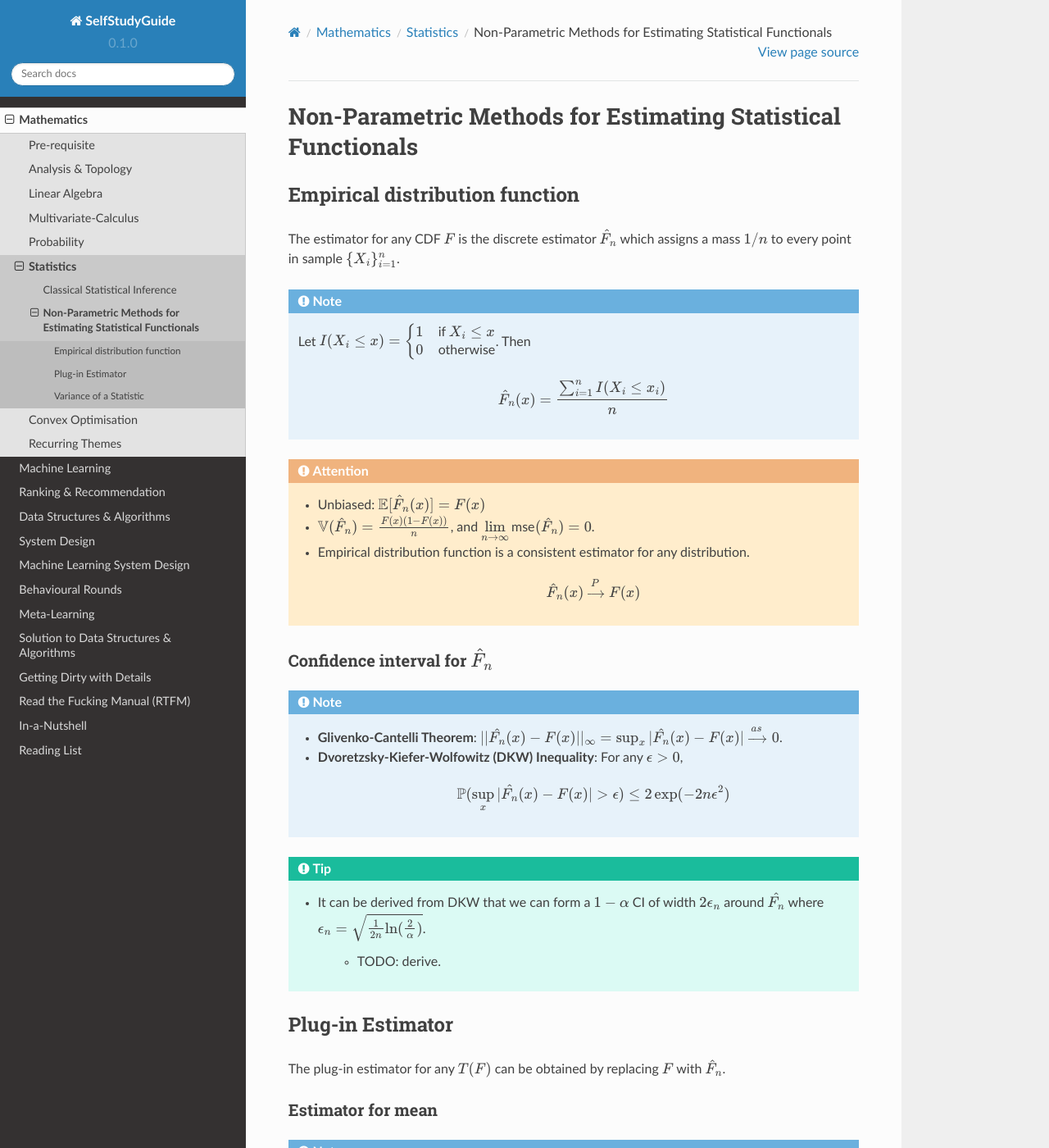
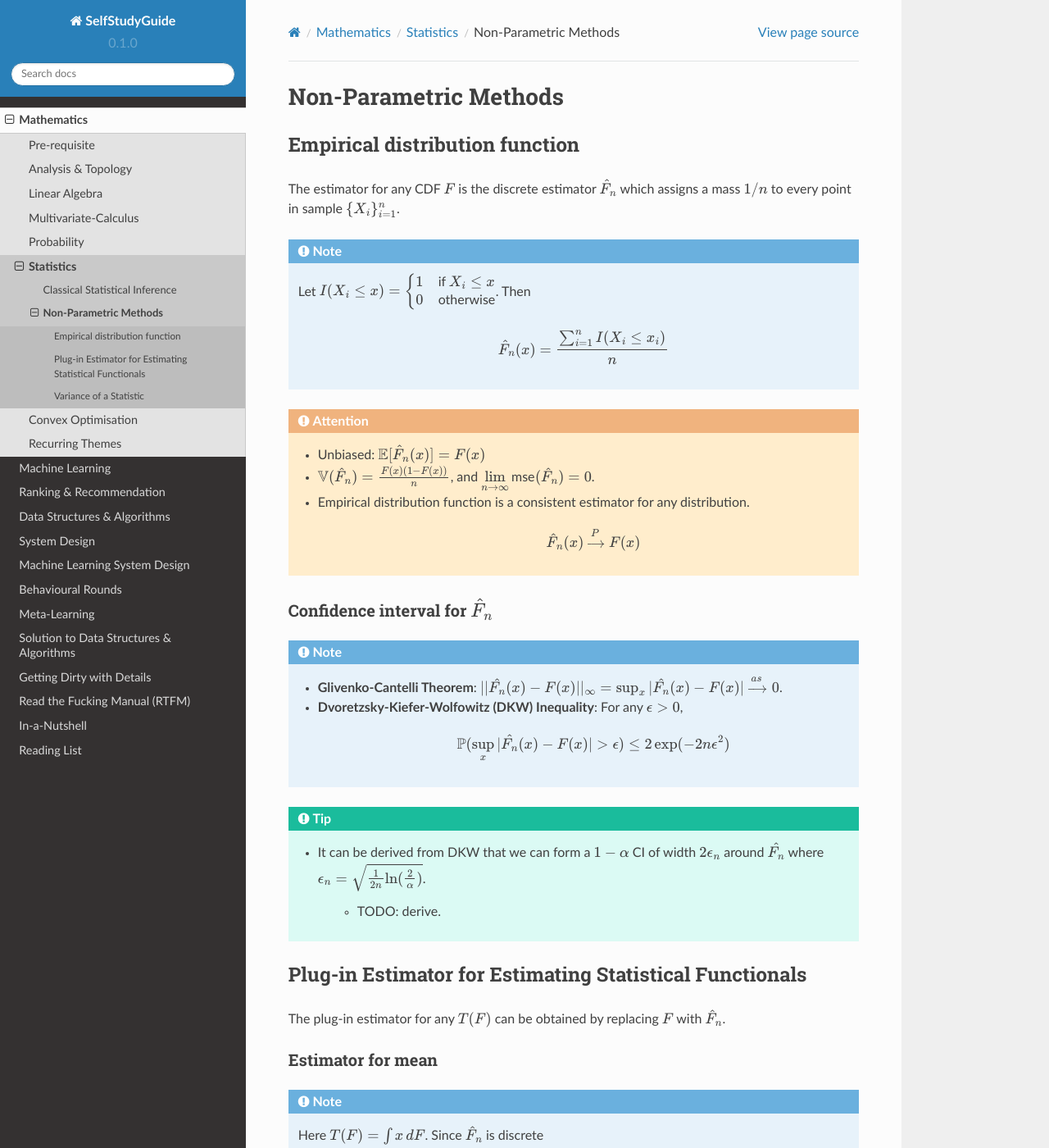
Before and after one commit to uselesstechjunks/leetcode, a Sphinx documentation site: the page built from docs/source/math/stat/nonparam.rst, in a window 1280 px wide and 1400 px high. Shown: the whole window at 82% size. Built offline with Sphinx 7.4.7 and the Read the Docs theme 2.0.0, drawn with Linux system fonts in a browser that asks for light colours.

Commit message:
Update nonparam.rst

```diff
--- a/docs/source/math/stat/nonparam.rst
+++ b/docs/source/math/stat/nonparam.rst
@@ -1,5 +1,5 @@
 ########################################################################################
-Non-Parametric Methods for Estimating Statistical Functionals
+Non-Parametric Methods
 ########################################################################################
 
 ****************************************************************************************
```
Also changed, not shown: other parts of docs/source/math/stat/nonparam.rst (+1 -1 lines).
